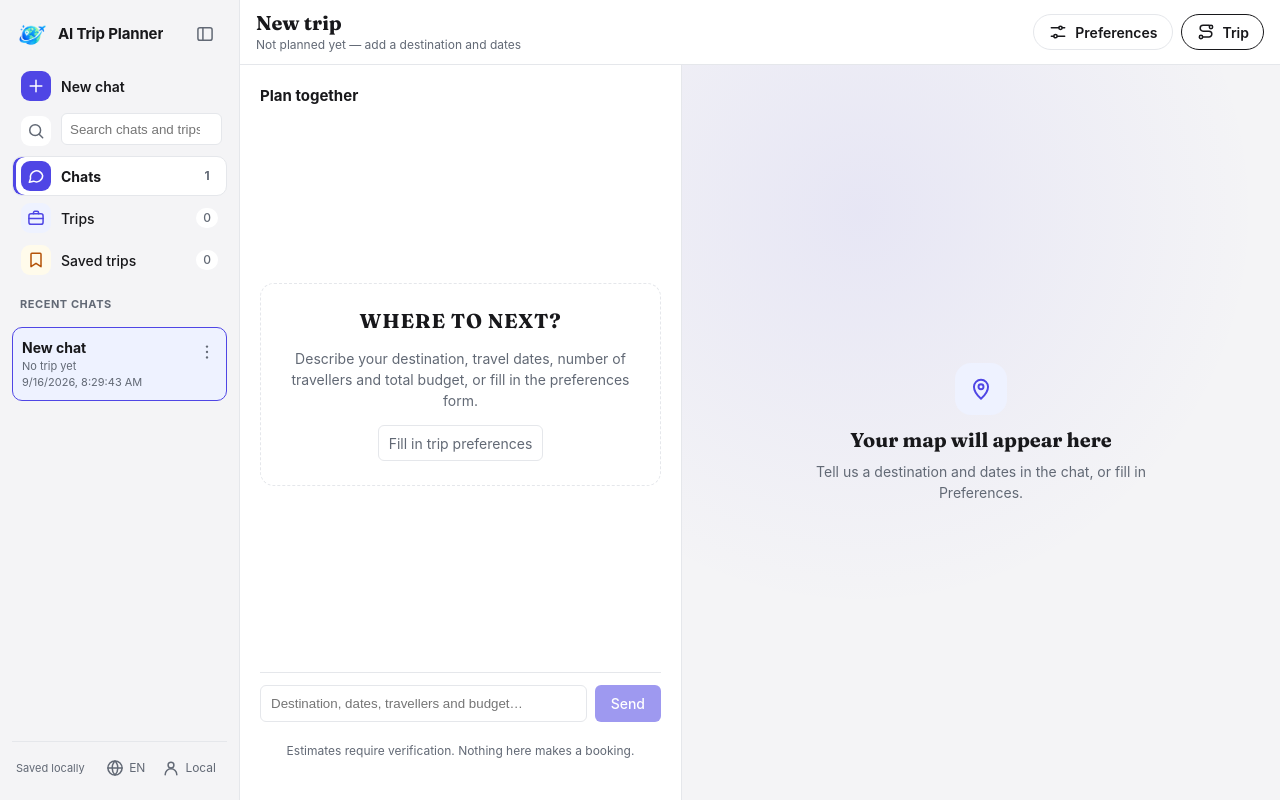
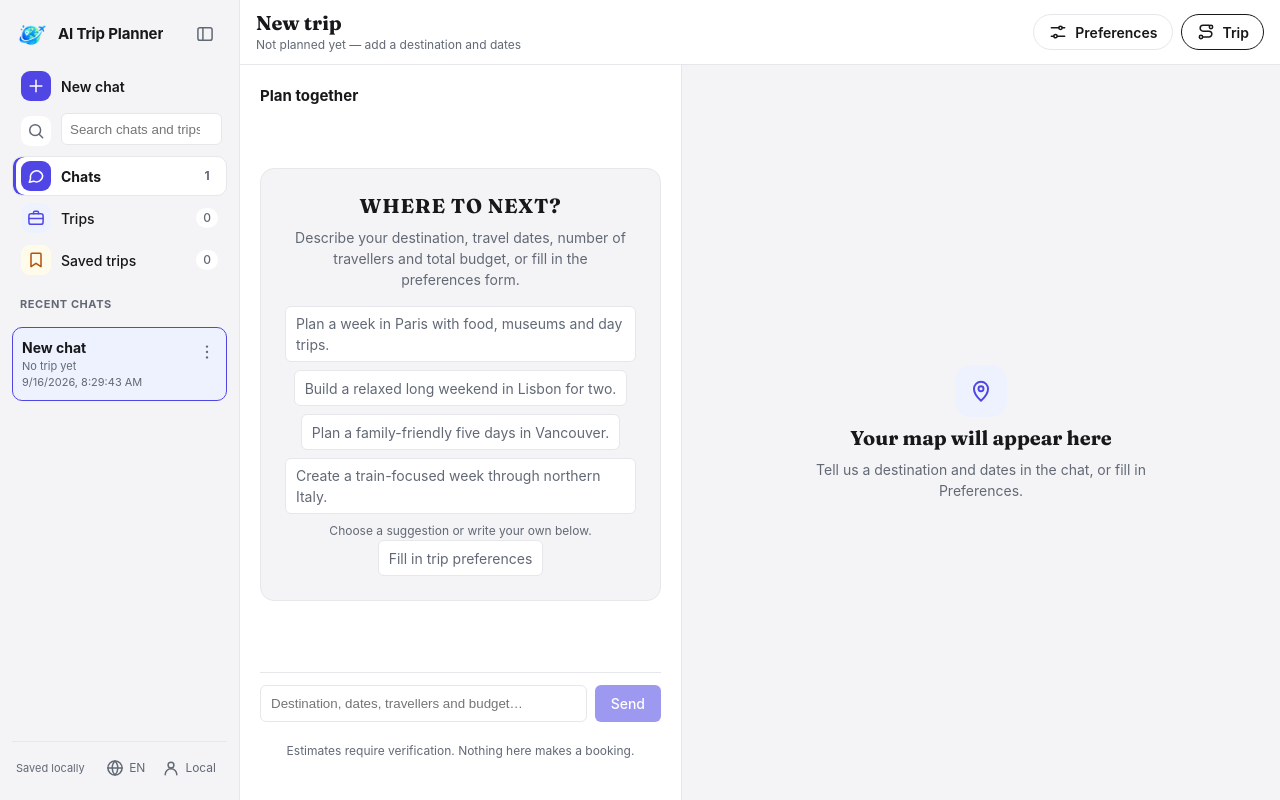
Before and after one commit to HeadmasterEggy/AI_TRIP_PLANNER, a Next.js app in the folder apps/web/: page / in a window 1280 px wide. Built offline with nearby package versions, Linux system fonts and the light colour scheme.

Commit message:
feat(web): improve planning empty and progress states

```diff
--- a/apps/web/app/globals.css
+++ b/apps/web/app/globals.css
@@ -255,41 +255,52 @@ button {
   letter-spacing: 0.04em;
   margin-bottom: var(--space-2);
 }
+.agent-activity__list {
+  display: grid;
+  gap: var(--space-1);
+}
 .agent-activity__row {
-  display: flex;
-  flex-wrap: wrap;
-  justify-content: space-between;
-  gap: 10px;
-  padding: 3px 0;
+  display: grid;
+  grid-template-columns: minmax(0, 1fr) auto auto;
+  align-items: center;
+  gap: var(--space-2);
+  padding: var(--space-1) 0;
 }
 .agent-activity__status {
   color: var(--text-mut);
-}
-.agent-activity__status--running {
+  white-space: nowrap;
+}
+.agent-activity__indicator {
+  display: inline-block;
+  width: 1em;
+  margin-right: var(--space-1);
+  font-weight: 700;
+  text-align: center;
+}
+.agent-activity__status--running,
+.agent-activity__status--revising {
   color: var(--accent);
 }
-/* The only row actually doing work should be the one that moves. */
-.agent-activity__status--running::before {
-  content: "";
-  display: inline-block;
-  width: 5px;
-  height: 5px;
-  margin-right: 6px;
-  vertical-align: middle;
-  border-radius: var(--radius-pill);
-  background: currentColor;
-  animation: pulse 1.2s ease-in-out infinite;
+.agent-activity__status--completed {
+  color: var(--ok);
+}
+.agent-activity__status--failed {
+  color: var(--warn);
+}
+.agent-activity__row details summary {
+  color: var(--text-dim);
+  font-size: 11px;
+}
+@media (prefers-reduced-motion: no-preference) {
+  .agent-activity__status--running .agent-activity__indicator,
+  .agent-activity__status--revising .agent-activity__indicator {
+    animation: pulse 1.2s ease-in-out infinite;
+  }
 }
 @keyframes pulse {
   50% {
     opacity: 0.25;
   }
-}
-.agent-activity__status--completed {
-  color: var(--ok);
-}
-.agent-activity__status--failed {
-  color: var(--warn);
 }
 .chat__form {
   display: flex;
@@ -1513,18 +1524,42 @@ button:not(.section__row):not(.stay-option):not(.primary):not(.trip__cta) {
 }
 .chat-empty {
   margin: auto 0;
-  padding: 24px;
-  border: 1px dashed var(--border);
+  padding: var(--space-5);
+  border: 1px solid var(--border);
   border-radius: var(--radius-lg);
+  background: var(--surface-2);
   color: var(--text-dim);
   text-align: center;
 }
-.chat-empty h3 {
-  margin: 0 0 6px;
+.chat-empty h3,
+.map-placeholder h2 {
+  margin: 0;
   color: var(--text);
   font-family: var(--font-display), Georgia, "Times New Roman", serif;
   font-size: var(--font-size-title);
   line-height: var(--line-height-title);
+}
+.chat-empty > p {
+  max-width: 38ch;
+  margin: var(--space-2) auto 0;
+}
+.chat-empty__suggestions {
+  display: flex;
+  flex-wrap: wrap;
+  justify-content: center;
+  gap: var(--space-2);
+  margin-top: var(--space-4);
+}
+.chat-empty__suggestions button {
+  border: 1px solid var(--border);
+  border-radius: var(--radius-pill);
+  background: var(--surface);
+  color: var(--text-dim);
+  padding: var(--space-1) var(--space-2);
+  text-align: left;
+}
+.chat-empty__input-hint {
+  font-size: var(--font-size-meta);
 }
 .skeleton--map {
   height: 100%;
@@ -1624,29 +1659,16 @@ button:not(.section__row):not(.stay-option):not(.primary):not(.trip__cta) {
 .trip-map-canvas--empty {
   display: grid;
   place-items: center;
-  padding: 24px;
-  background:
-    radial-gradient(
-      circle at 30% 20%,
-      color-mix(in srgb, var(--accent) 8%, transparent),
-      transparent 55%
-    ),
-    var(--surface-2);
+  padding: var(--space-5);
+  background: var(--surface-2);
 }
 .map-placeholder {
   display: grid;
   justify-items: center;
-  gap: 8px;
-  max-width: 340px;
+  gap: var(--space-2);
+  max-width: 38ch;
   color: var(--text-dim);
   text-align: center;
-}
-.map-placeholder h2 {
-  margin: 4px 0 0;
-  color: var(--text);
-  font-family: var(--font-display), Georgia, "Times New Roman", serif;
-  font-size: var(--font-size-title);
-  line-height: var(--line-height-title);
 }
 .map-placeholder p {
   margin: 0;
--- a/apps/web/components/ChatPanel.tsx
+++ b/apps/web/components/ChatPanel.tsx
@@ -10,6 +10,41 @@ const labels = {
   "destination-guide": "Destination guide",
   dining: "Food & dining",
 };
+const suggestions = [
+  "Plan a week in Paris with food, museums and day trips.",
+  "Build a relaxed long weekend in Lisbon for two.",
+  "Plan a family-friendly five days in Vancouver.",
+  "Create a train-focused week through northern Italy.",
+];
+
+type ActivityStatus =
+  "queued" | "running" | "revising" | "completed" | "failed" | "interrupted" | "unknown";
+const statusLabels: Record<ActivityStatus, string> = {
+  queued: "Queued",
+  running: "Running",
+  revising: "Revising",
+  completed: "Complete",
+  failed: "Needs attention",
+  interrupted: "Interrupted",
+  unknown: "Unknown status",
+};
+const statusSymbols: Record<ActivityStatus, string> = {
+  queued: "○",
+  running: "↻",
+  revising: "↻",
+  completed: "✓",
+  failed: "!",
+  interrupted: "■",
+  unknown: "?",
+};
+
+function agentStatus(event: AgentProgressEvent | undefined, busy: boolean): ActivityStatus {
+  if (!event) return busy ? "queued" : "interrupted";
+  if (event.type === "agent_failed") return "failed";
+  if (event.type === "agent_completed") return "completed";
+  if (event.type === "agent_started") return event.round > 1 ? "revising" : "running";
+  return "unknown";
+}
 export function ChatPanel({
   plan,
   messages,
@@ -36,6 +71,7 @@ export function ChatPanel({
   onStart?: () => void;
 }) {
   const stream = useRef<HTMLDivElement>(null);
+  const inputRef = useRef<HTMLInputElement>(null);
   useEffect(() => {
     stream.current?.scrollTo({ top: stream.current.scrollHeight });
   }, [messages]);
@@ -50,6 +86,21 @@ export function ChatPanel({
               Describe your destination, travel dates, number of travellers and total budget, or
               fill in the preferences form.
             </p>
+            <div className="chat-empty__suggestions" aria-label="Example trip suggestions">
+              {suggestions.map((suggestion) => (
+                <button
+                  key={suggestion}
+                  type="button"
+                  onClick={() => {
+                    onInput(suggestion);
+                    inputRef.current?.focus();
+                  }}
+                >
+                  {suggestion}
+                </button>
+              ))}
+            </div>
+            <p className="chat-empty__input-hint">Choose a suggestion or write your own below.</p>
             {onStart && (
               <button type="button" onClick={onStart}>
                 Fill in trip preferences
@@ -65,15 +116,70 @@ export function ChatPanel({
           ))}
         </div>
         {activity.length > 0 && (
-          <div className="agent-activity">
-            <h3>Planning progress</h3>
-            <details>
-              <summary>
-                Coordinator ·{" "}
-                {activity.filter((e) => e.type === "coordinator").at(-1)?.type === "coordinator"
-                  ? "View stages"
-                  : "Assigning tasks"}
-              </summary>
+          <section className="agent-activity" aria-label="Planning progress">
+            <h3 className="agent-activity__title">Planning progress</h3>
+            <div className="agent-activity__list" role="list">
+              <div
+                className="agent-activity__row"
+                role="listitem"
+                aria-label={`Coordinator ${busy ? "Running" : "Complete"}`}
+              >
+                <span>Coordinator</span>
+                <span
+                  className={`agent-activity__status agent-activity__status--${busy ? "running" : "completed"}`}
+                >
+                  <span className="agent-activity__indicator" aria-hidden="true">
+                    {statusSymbols[busy ? "running" : "completed"]}
+                  </span>
+                  {busy ? "Running" : "Complete"}
+                </span>
+              </div>
+              {AGENT_NAMES.map((agent) => {
+                const events = activity.filter((e) => "agent" in e && e.agent === agent);
+                const status = agentStatus(events.at(-1), busy);
+                return (
+                  <div
+                    className="agent-activity__row"
+                    key={agent}
+                    role="listitem"
+                    aria-label={`${labels[agent]} ${statusLabels[status]}`}
+                  >
+                    <span>{labels[agent]}</span>
+                    <span className={`agent-activity__status agent-activity__status--${status}`}>
+                      <span className="agent-activity__indicator" aria-hidden="true">
+                        {statusSymbols[status]}
+                      </span>
+                      {statusLabels[status]}
+                    </span>
+                    <details aria-label={`${labels[agent]} details`}>
+                      <summary>View details</summary>
+                      {events.length ? (
+                        events.map((event, i) => (
+                          <div key={i}>
+                            <strong>Round {event.round}</strong>
+                            {"summary" in event && <p>{event.summary}</p>}
+                            {"constraints" in event && event.constraints?.length ? (
+                              <ul>
+                                {event.constraints.map((c, j) => (
+                                  <li key={j}>{c}</li>
+                                ))}
+                              </ul>
+                            ) : null}
+                            {event.type === "agent_failed" && (
+                              <p className="error-text">{event.error}</p>
+                            )}
+                          </div>
+                        ))
+                      ) : (
+                        <p>Waiting for assignment.</p>
+                      )}
+                    </details>
+                  </div>
+                );
+              })}
+            </div>
+            <details aria-label="Coordinator details">
+              <summary>Coordinator details</summary>
               {activity
                 .filter((e) => e.type === "coordinator")
                 .map(
@@ -95,51 +201,7 @@ export function ChatPanel({
                     ),
                 )}
             </details>
-            {AGENT_NAMES.map((agent) => {
-              const events = activity.filter((e) => "agent" in e && e.agent === agent);
-              const last = events.at(-1);
-              const status = !last
-                ? busy
-                  ? "Queued"
-                  : "Not run"
-                : last.type === "agent_failed"
-                  ? "Needs attention"
-                  : last.type === "agent_completed"
-                    ? "Complete"
-                    : busy
-                      ? last.round > 1
-                        ? "Revising"
-                        : "Running"
-                      : "Interrupted";
-              return (
-                <details key={agent}>
-                  <summary>
-                    {labels[agent]} <span className="progress-label">{status}</span>
-                  </summary>
-                  {events.length ? (
-                    events.map((event, i) => (
-                      <div key={i}>
-                        <strong>Round {event.round}</strong>
-                        {"summary" in event && <p>{event.summary}</p>}
-                        {"constraints" in event && event.constraints?.length ? (
-                          <ul>
-                            {event.constraints.map((c, j) => (
-                              <li key={j}>{c}</li>
-                            ))}
-                          </ul>
-                        ) : null}
-                        {event.type === "agent_failed" && (
-                          <p className="error-text">{event.error}</p>
-                        )}
-                      </div>
-                    ))
-                  ) : (
-                    <p>Waiting for assignment.</p>
-                  )}
-                </details>
-              );
-            })}
-          </div>
+          </section>
         )}
         {plan && (
           <CheckpointCards plan={plan} busy={busy} onDecision={onDecision} onEdit={onEdit} />
@@ -153,6 +215,7 @@ export function ChatPanel({
         }}
       >
         <input
+          ref={inputRef}
           className="field"
           aria-label="Message AI Trip Planner"
           placeholder={
```
Also changed, not shown: 2 other files (tests, documents, lock files or other folders).
